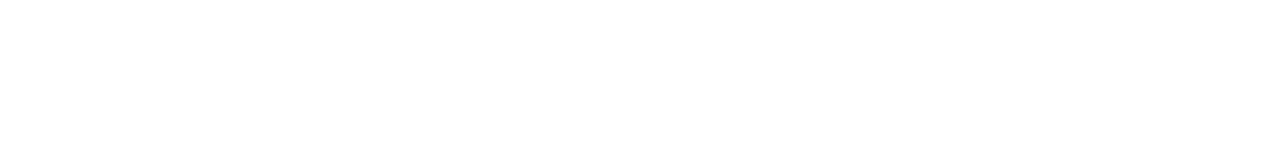
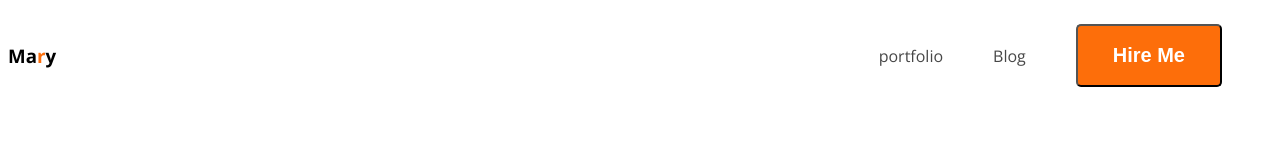
Before and after one commit to programmerafsan/webdeveloper-portfolio, a plain HTML site: page index.html in a window 1280 px wide. Drawn offline with nearby package versions, Linux system fonts and the light colour scheme.

Commit message:
added nav

```diff
--- a/index.html
+++ b/index.html
@@ -4,11 +4,22 @@
     <meta charset="UTF-8">
     <meta name="viewport" content="width=device-width, initial-scale=1.0">
     <title>My web developer portfolio</title>
+    <link rel="preconnect" href="https://fonts.googleapis.com">
+<link rel="preconnect" href="https://fonts.gstatic.com" crossorigin>
+<link href="https://fonts.googleapis.com/css2?family=Open+Sans:wght@400;600;700;800&display=swap" rel="stylesheet">
+
+
+    <link rel="stylesheet" href="style/portfolio.css">
 </head>
 <body>
     <header>
         <nav>
-
+            <h3 class="nav-title">Ma<span class="text-primary">r</span>y</h3>
+            <ul>
+                <li><a href="">portfolio</a></li>
+                <li><a href="">Blog</a></li>
+                <li><button class="btn-primary">Hire Me</button></li>
+            </ul>
         </nav>
     </header>
     <main>
--- /dev/null
+++ b/style/portfolio.css
@@ -0,0 +1,47 @@
+/* Common Shared styles */
+
+body {
+    font-family: 'Lato', sans-serif;
+    font-family: 'Open Sans', sans-serif;
+}
+
+.text-primary {
+    color: #FD6E0A;
+}
+
+.btn-primary {
+    border-radius: 5px;
+    background: #FD6E0A;
+    color: white;
+    font-size: 20px;
+    font-weight: 700;
+    padding: 18px 35px;
+}
+
+/* nav related styles  */
+nav {
+    display: flex;
+    justify-content: space-between;
+    align-items: center;
+}
+
+.nav-titile {
+    color: #181818;
+    font-size: 45px;
+    font-weight: 800;
+}
+
+nav>ul {
+    display: flex;
+    align-items: center;
+}
+
+nav li {
+    list-style: none;
+    margin-right: 50px;
+}
+
+nav a {
+    text-decoration: none;
+    color: #474747;
+}
```
